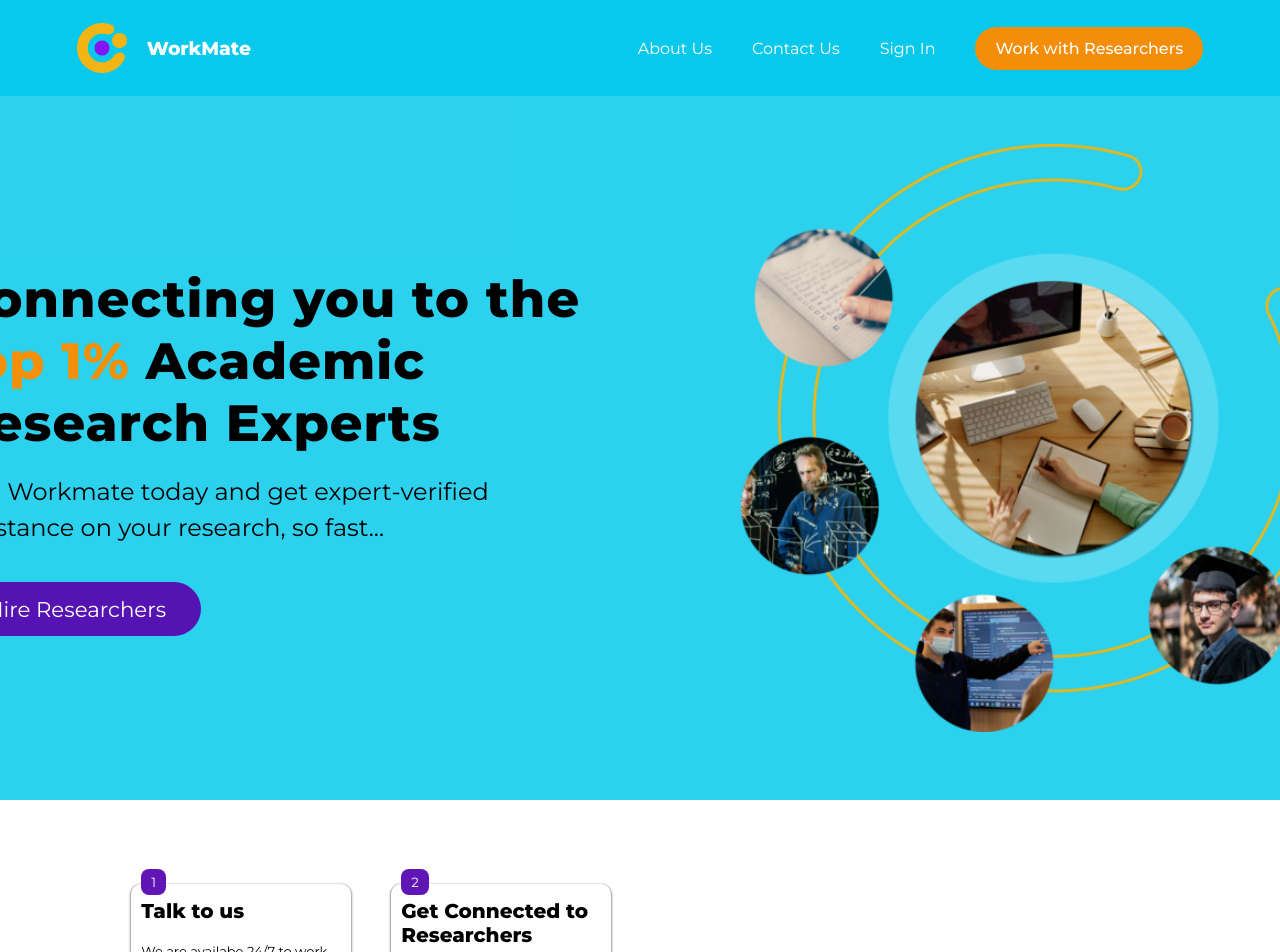
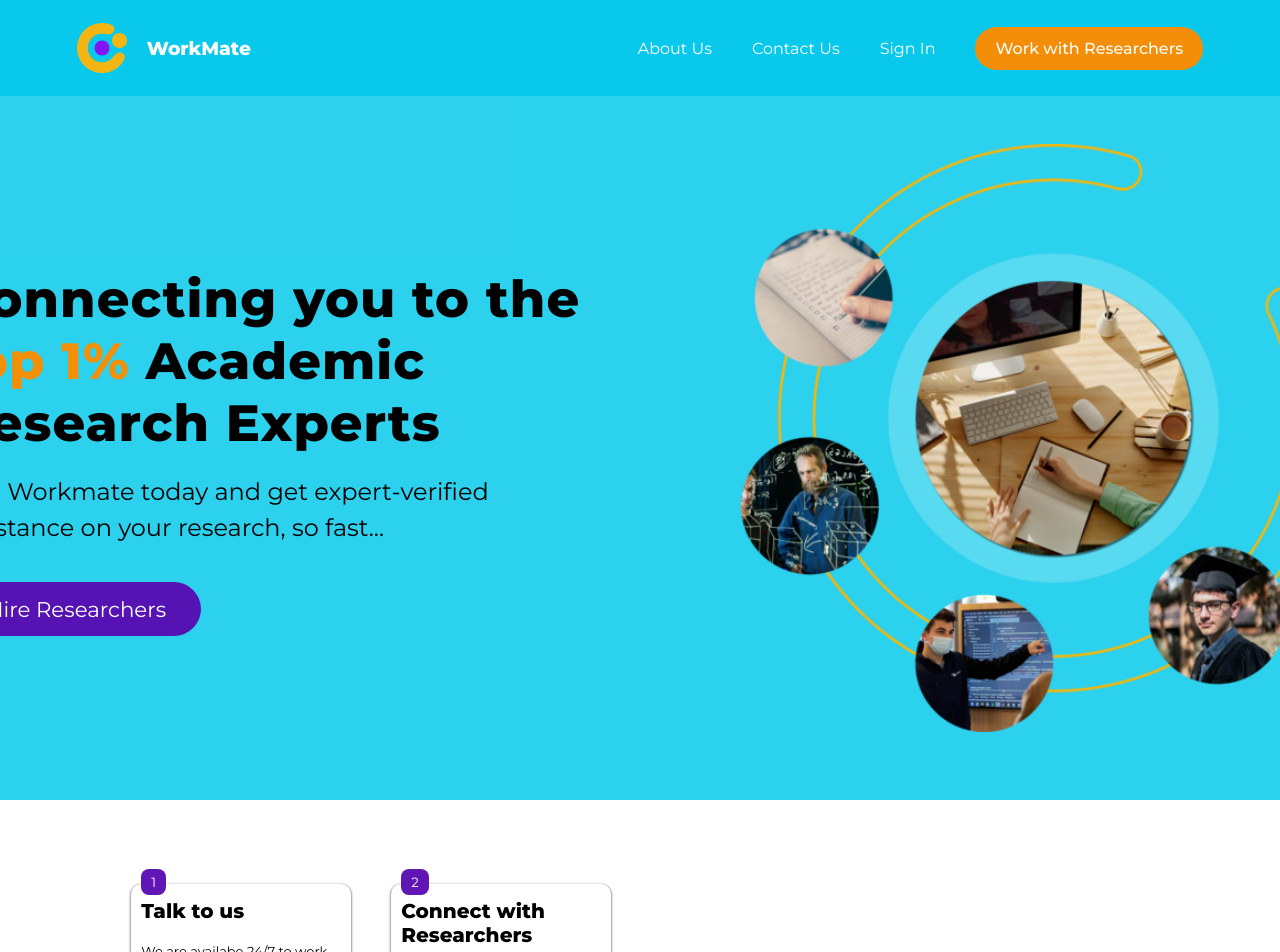
Before and after one commit to Student-tutor/workmate_frontend, a React (Create React App) app: page / in a window 1280 px wide. Shown: the top 952 px of the page. Built offline with nearby package versions, Linux system fonts and the light colour scheme; no server answers.

Commit message:
step copy change

```diff
--- a/src/components/pages/Home/HomePage.jsx
+++ b/src/components/pages/Home/HomePage.jsx
@@ -90,7 +90,7 @@ const HomePage = () => {
               </Card>
               <Card>
                 <Step>2</Step>
-                <Title>Get Connected to Researchers</Title>
+                <Title>Connect with Researchers</Title>
                 <Desc>
                  We are much glad to help you as fast as possible.
                  Give us a try!
```
